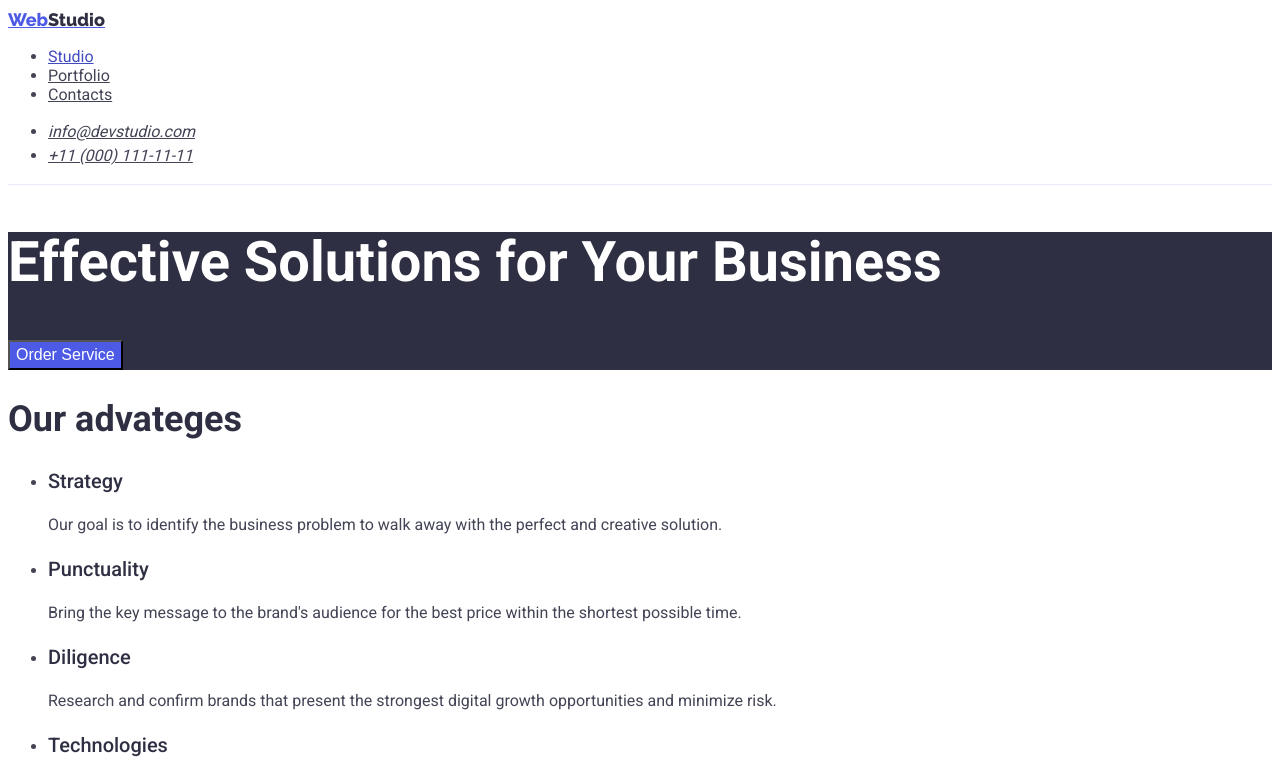
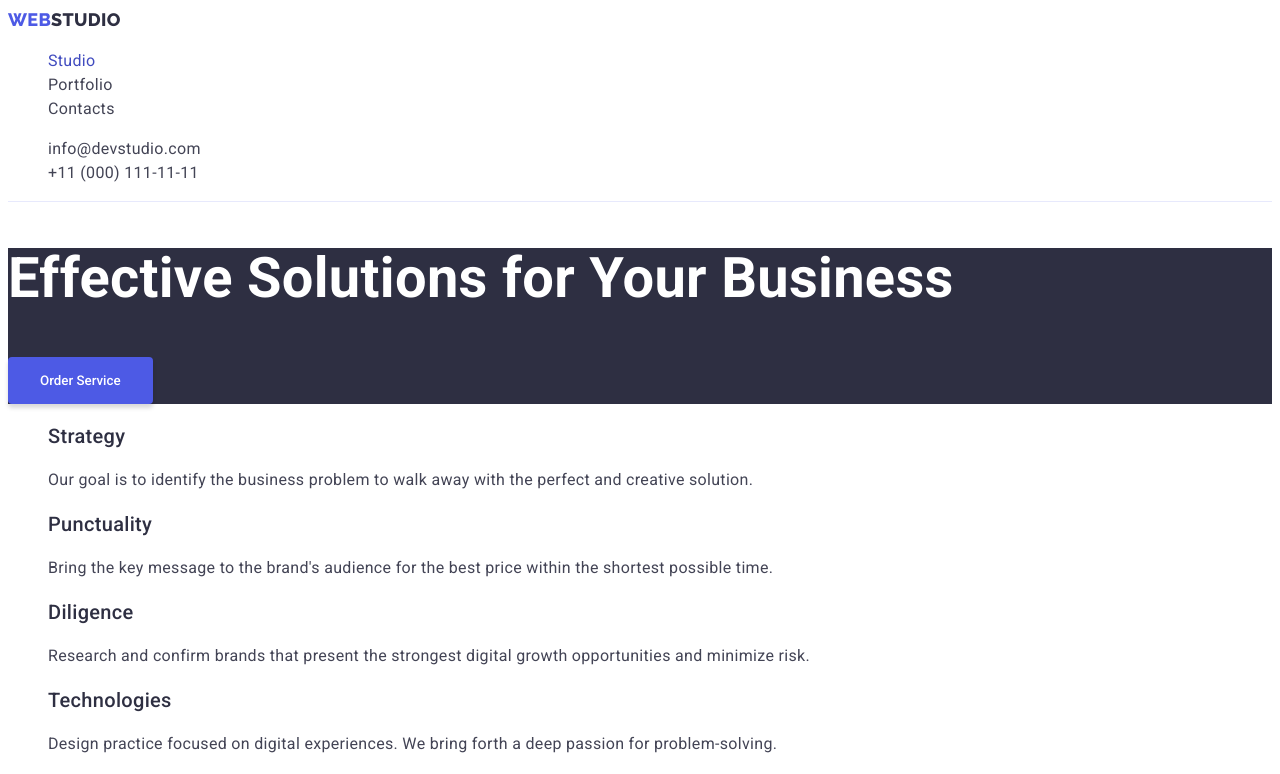
Before and after one commit to EugenL9x/goit-markup-hw-031, a plain HTML site: page index.html in a window 1280 px wide. Shown: the top 774 px of the page. Drawn offline with Linux system fonts and the light colour scheme.

Commit message:
first edits
- 1. Для .header потрібен лише нижній бордер @done
- 2. Для body додайте найпошириніші значення font-size і line-height , щоб не задавати їх для кожного елементу, якщо вони онакові @done
- 3. Приберіть маркери для списків @done
- 4. Для усіх текстових елементів задайте стилі згідно макету @done
- 5. Для посилань навігації додайте зміну кольору при ховері і фокусі @done
- 6. Посилання пошти і номера телефону не повинні бути курсивом @done
- 7. Для кнопок додайте font-family: inherit; @done
- 8. Приховайте заголовки, яких не повинен бачити користувач @done
- 9. Приберіть підкреслення для посилань @done
- 10. Лого має бути великими літерами @done
- 11. На сторінці портфоліо всередині main має бути одна секція, а всередині неї заголовок і два списки @done
- 12. Для .filter-button задайте стилі за макетом. При ховері і фокусі має мінятися колір фону, тексту і бордеру @done
- 13. Для .img-variant не потрібен курсор поінтер @done
- 14. Для .port-var приберіть бордер @done
- 15. У Вас не завантажились фото - https://i.imgur.com/nhky6kR.png @done

```diff
--- a/css/style.css
+++ b/css/style.css
@@ -10,11 +10,24 @@
 
 body {
   font-family: 'Roboto', sans-serif;
+  font-size: 16px;
+  line-height: 1.5;
   font-style: normal;
   font-weight: 400;
   color: var(--body-text-color);
   background-color: var(--primery-white-color);
+  letter-spacing: 0.02em;
 }
+
+.list {
+  list-style: none;
+}
+
+.link {
+  text-decoration: none;
+  font-style: normal;
+}
+
 
 /* стили для index.html*/
 /* header */
@@ -23,6 +36,7 @@ body {
 }
 
 .logo {
+  text-transform: uppercase;
   font-family: 'Raleway';
   font-weight: 800;
   font-size: 18px;
@@ -38,21 +52,23 @@ body {
   color: var(--primery-white-color);
 }
 
-.nav-link {
+.nav.link {
   color: var(--dark-brand-color);
 }
 
-.nav-link.active {
+.nav.link:hover, .nav.link:focus {
+  color: var(--accent-link-color)
+}
+
+.nav.link.active {
   color: var(--accent-link-color);
 }
 
-.address-link {
+.address.link {
   color: var(--body-text-color);
-  font-size: 16px;
-  line-height: 1.5;
 }
 
-.address-link:hover {
+.address.link:hover {
   color: var(--accent-link-color);
 }
 
@@ -70,12 +86,16 @@ body {
 }
 
 .button.hero {
+  font-family: inherit;
   background-color: var(--primery-brend-color);
   color: var(--primery-white-color);
   font-weight: 500;
-  font-size: 16px;
-  line-height: 1.5;
   cursor: pointer;
+  padding: 16px 32px;
+  gap: 10px;
+  box-shadow: 0px 4px 4px rgba(0, 0, 0, 0.15);
+  border-style: none;
+  border-radius: 4px;
 }
 
 .button.hero:hover {
@@ -89,12 +109,6 @@ body {
   font-weight: 500;
   font-size: 20px;
   line-height: 1.2;
-}
-
-.item-text {
-  font-weight: 400;
-  font-size: 16px;
-  line-height: 1.5;
 }
 
 /* doing */
@@ -125,11 +139,6 @@ body {
   line-height: 1.2;
 }
 
-.position {
-  font-size: 16px;
-  line-height: 1.5;
-}
-
 /* footer */
 
 .footer {
@@ -145,23 +154,21 @@ body {
 /* filter */
 
 .filter-button {
+  font-family: inherit;
+  padding: 12px 24px;
+  border: 1px solid var(--border-color);
+  border-radius: 4px;
   color: var(--primery-brend-color);
   background-color: var(--secondary-white-color);
   border-color: var(--border-color);
   cursor: pointer;
 }
 
-.filter-button:hover {
+.filter-button:hover, .filter-button:focus {
   color: var(--primery-white-color);
-  border: 1px solid var(--accent-link-color)
-}
-
-.port-var {
-  border: 1px solid var(--border-color)
-}
-
-.img-variant {
-  cursor: pointer;
+  background-color: var(--accent-link-color);
+  border: 1px solid var(--accent-link-color);
+  box-shadow: 0px 3px 1px rgba(0, 0, 0, 0.1), 0px 2px 1px rgba(0, 0, 0, 0.08), 0px 2px 2px rgba(0, 0, 0, 0.12);
 }
 
 .port-name {
@@ -174,7 +181,10 @@ body {
 
 .port-filtr {
   color: var(--body-text-color);
-  font-size: 16px;
-  line-height: 1.5;
   cursor: pointer;
 }
+
+.hide {
+  position: absolute;
+  visibility: hidden;
+}
--- a/index.html
+++ b/index.html
@@ -16,17 +16,17 @@
 	<body>
 		<header class="header">
 			<nav class="nav-links">
-				<a class="logo" href="./index.html">Web<span class="logo dark">Studio</span></a>
-				<ul>
-					<li><a class="nav-link active" href="./index.html">Studio</a></li>
-					<li><a class="nav-link" href="./portfolio.html">Portfolio</a></li>
-					<li><a class="nav-link"href="">Contacts</a></li>
+				<a class="logo link" href="./index.html">Web<span class="logo dark">Studio</span></a>
+				<ul class="list">
+					<li><a class="nav link active" href="./index.html">Studio</a></li>
+					<li><a class="nav link" href="./portfolio.html">Portfolio</a></li>
+					<li><a class="nav link"href="">Contacts</a></li>
 				</ul>
 			</nav>
 			<address class="address">
-				<ul>
-					<li><a class="address-link"href="mailto:info@devstudio.com">info@devstudio.com</a></li>
-					<li><a class="address-link"href="tel:+110001111111">+11 (000) 111-11-11</a></li>
+				<ul class="list">
+					<li><a class="address link"href="mailto:info@devstudio.com">info@devstudio.com</a></li>
+					<li><a class="address link"href="tel:+110001111111">+11 (000) 111-11-11</a></li>
 				</ul>
 			</address>
 		</header>
@@ -36,8 +36,8 @@
 				<button class="button hero"type="button">Order Service</button>
 			</section>
 			<section class="section">
-				<h2 class="section-header">Our advateges</h2>
-				<ul>
+				<h2 class="section-header hide">Our advateges</h2>
+				<ul class="list">
 					<li class="adv-item">
 						<h3 class="item-header">Strategy</h3>
 						<p class="item-text"> Our goal is to identify the business problem to walk away with the perfect and creative solution. </p>
@@ -60,7 +60,7 @@
 			</section>
 			<section class="section">
 				<h2 class="section-header">What are we doing</h2>
-				<ul>
+				<ul class="list">
 					<li>
 						<img class="pic" src="./images/mac.jpg" alt="monoblock pc" width="360" height="300" />
 					</li>
@@ -74,7 +74,7 @@
 			</section>
 			<section class="section team">
 				<h2 class="section-header">Our Team</h2>
-				<ul>
+				<ul class="list">
 					<li class="team item">
 						<img class="portrate" src="./images/mark.jpg" alt="mark guerrero" width="264" height="260" />
 						<h3 class="name">Mark Guerrero</h3>
@@ -99,7 +99,7 @@
 			</section>
 		</main>
 		<footer class="footer">
-			<a class="logo" href="./index.html">Web<span class="logo white">Studio</span></a>
+			<a class="logo link" href="./index.html">Web<span class="logo white">Studio</span></a>
 			<p class="footer text"> Increase the flow of customers and sales for your business with digital marketing & growth solutions. </p>
 		</footer>
 	</body>
```
Also changed, not shown: portfolio.html (+12 -16 lines), 1 other file.
